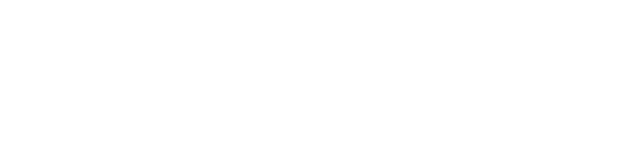
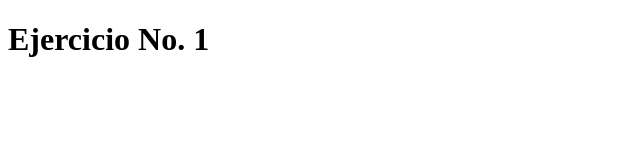
Before and after one commit to ShyD0s/SebastianArcos, a plain HTML site: page EjercicoNo1.html in a window 1280 px wide. Shown: the whole page, without its empty margins (0-640 px from the left). Drawn offline with Linux system fonts and the light colour scheme.

Commit message:
VersionPagina

```diff
--- a/EjercicoNo1.html
+++ b/EjercicoNo1.html
@@ -6,6 +6,7 @@
     <title>Document</title>
 </head>
 <body>
+    <h1>Ejercicio No. 1</h1>
 
 </body>
 </html>
```
